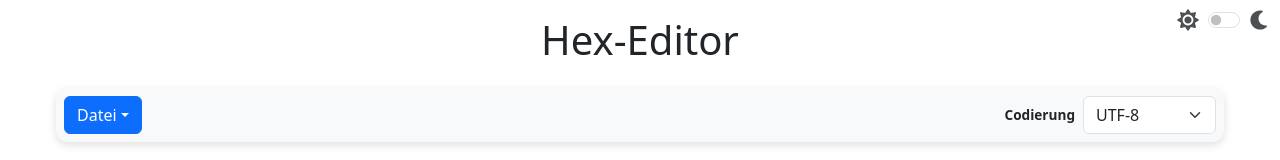
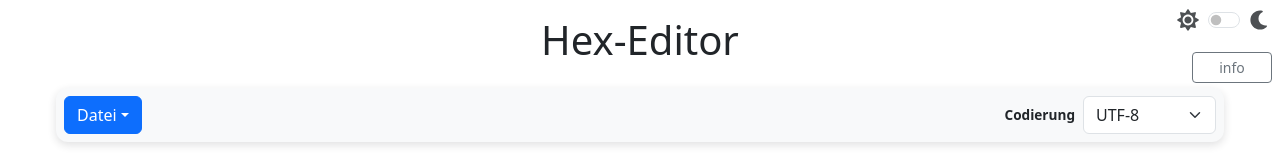
Before and after one commit to tools-info-bw-de/hexeditor, a SvelteKit app: page / in a window 1280 px wide. Shown: the top 160 px of the page. Built offline with nearby package versions, Linux system fonts and the light colour scheme.

Commit message:
added info button

```diff
--- a/src/routes/+page.svelte
+++ b/src/routes/+page.svelte
@@ -103,11 +103,38 @@
 
 		if (typeof mediaQuery.addEventListener === 'function') {
 			mediaQuery.addEventListener('change', handleSystemThemeChange);
-			return () => mediaQuery.removeEventListener('change', handleSystemThemeChange);
+		} else {
+			mediaQuery.addListener(handleSystemThemeChange);
 		}
 
-		mediaQuery.addListener(handleSystemThemeChange);
-		return () => mediaQuery.removeListener(handleSystemThemeChange);
+		let infoPopover;
+		(async () => {
+			const infoButton = document.getElementById('info-popover-trigger');
+			if (!infoButton) return;
+
+			const { default: Popover } = await import('bootstrap/js/dist/popover');
+			infoPopover = new Popover(infoButton, {
+				container: 'body',
+				placement: 'bottom',
+				fallbackPlacements: ['bottom'],
+				offset: [0, 8],
+				trigger: 'focus',
+				html: true,
+				content:
+					'<p class="mb-1">Quellcode auf <a href="https://github.com/tools-info-bw-de/hexeditor" target="_blank"><strong>GitHub</strong></a></p>' +
+					'<p class="mb-1"><strong>Lizenz: <a href="https://github.com/tools-info-bw-de/hexeditor/blob/main/LICENSE.md" target="_blank">MIT</a></strong></p>' +
+					'<p class="mb-1"><strong>Autor: <a href="&#x6D;&#x61;&#x69;&#x6C;&#x74;&#x6F;&#x3A;&#x6D;&#x61;&#x72;&#x63;&#x6F;&#x2E;&#x6B;&#x75;&#x65;&#x6D;&#x6D;&#x65;&#x6C;&#x40;&#x62;&#x73;&#x2D;&#x67;&#x79;&#x6D;&#x2D;&#x77;&#x67;&#x74;&#x2E;&#x73;&#x65;&#x6D;&#x69;&#x6E;&#x61;&#x72;&#x2D;&#x62;&#x77;&#x2E;&#x64;&#x65;">Marco Kümmel</a></strong></p>'
+			});
+		})();
+
+		return () => {
+			if (typeof mediaQuery.removeEventListener === 'function') {
+				mediaQuery.removeEventListener('change', handleSystemThemeChange);
+			} else {
+				mediaQuery.removeListener(handleSystemThemeChange);
+			}
+			infoPopover?.dispose();
+		};
 	});
 
 	function handleTextAreaHeightChange(nextHeight) {
@@ -302,6 +329,16 @@
 			>
 		</div>
 	</div>
+	<button
+		id="info-popover-trigger"
+		type="button"
+		class="btn btn-outline-secondary btn-sm info-btn"
+		data-bs-toggle="popover"
+		data-bs-placement="bottom"
+		aria-label="Info anzeigen"
+	>
+		info
+	</button>
 </div>
 
 <main class="app">
@@ -446,6 +483,14 @@
 		top: 0.5rem;
 		right: 0.5rem;
 		z-index: 1000;
+		display: flex;
+		flex-direction: column;
+		align-items: flex-end;
+		gap: 1rem;
+	}
+
+	.info-btn {
+		min-width: 5rem;
 	}
 
 	.options {
```
